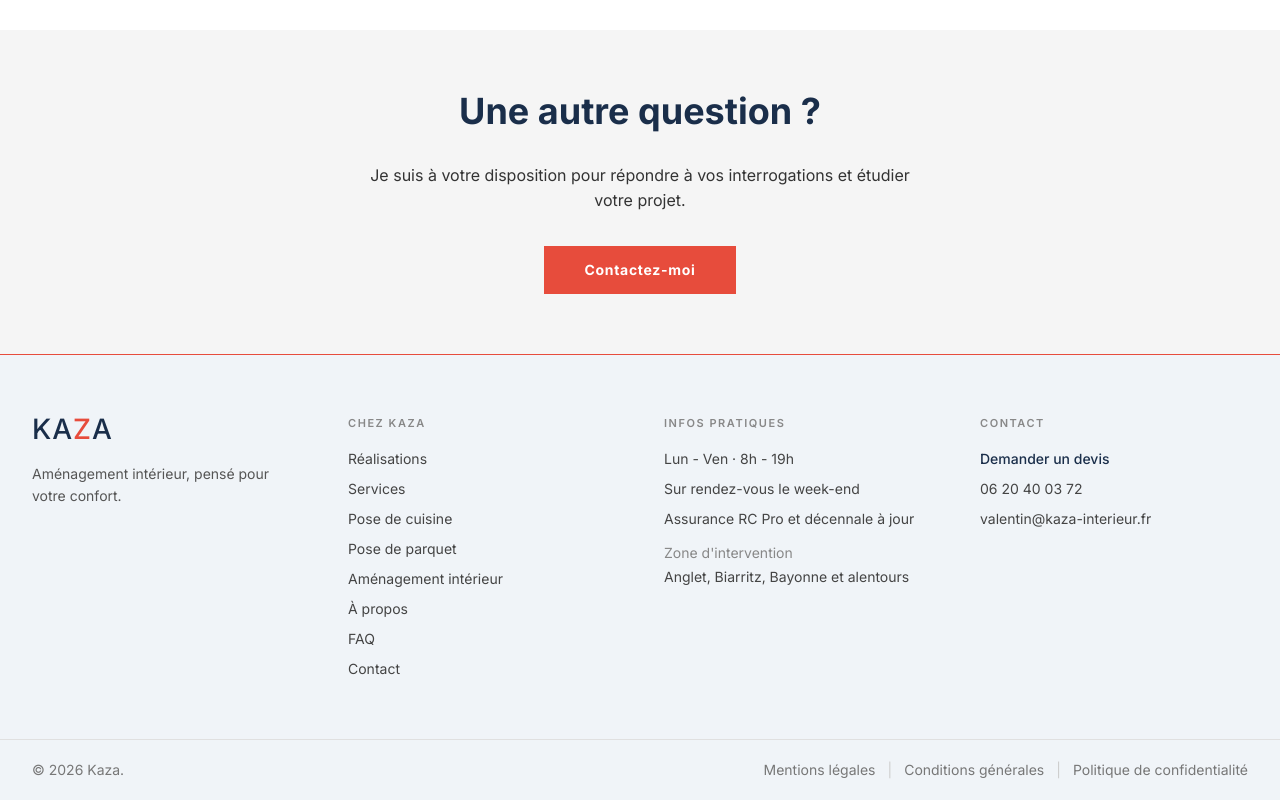
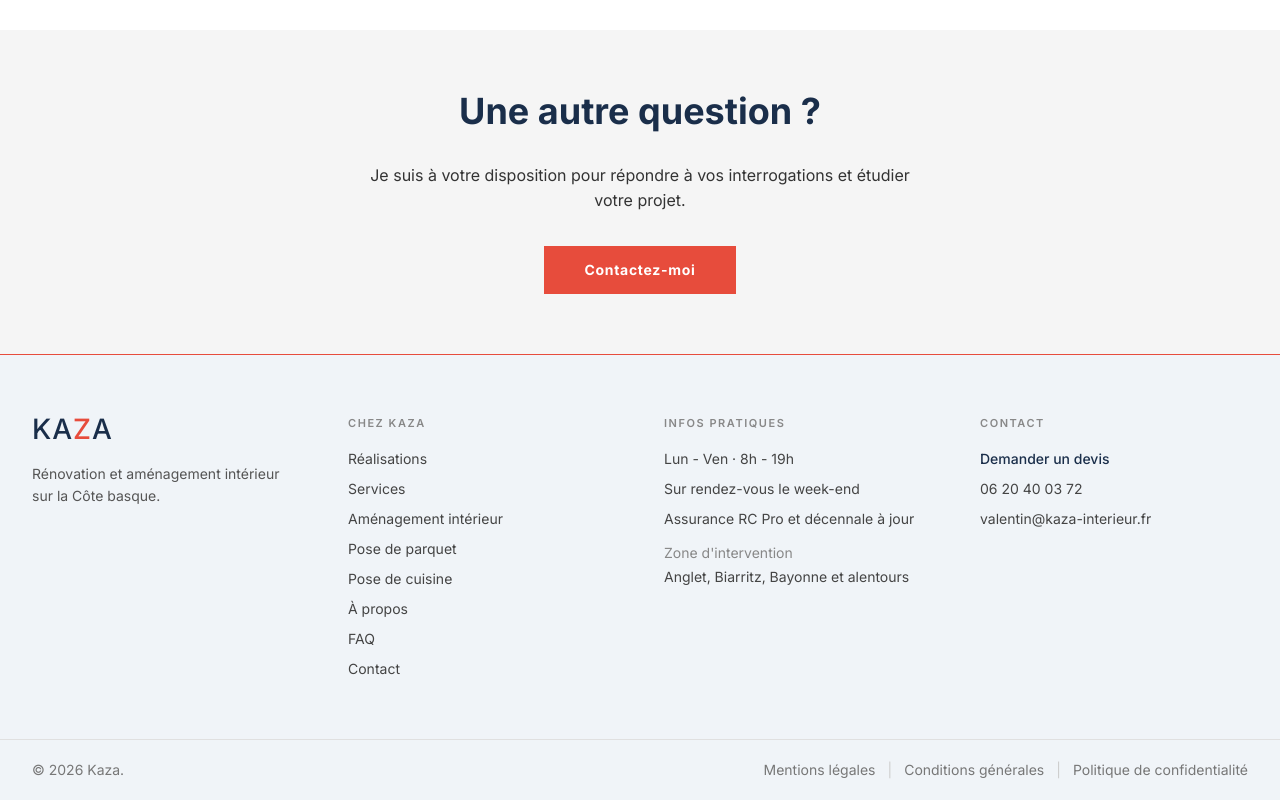
Before and after one commit to valentinverdon-dot/kaza-interieur, a Next.js app: page /faq in a window 1280 px wide. Shown: the part 1038-1838 px from the top of the page. Built offline with nearby package versions, Linux system fonts and the light colour scheme.

Commit message:
Align homepage content with renovation positioning

```diff
--- a/app/page.tsx
+++ b/app/page.tsx
@@ -16,7 +16,7 @@ export default function Home() {
       <Portfolio
         showLink
         title="Réalisations"
-        description="Retrouvez l'ensemble de nos projets d'aménagement intérieur, parquet et cuisine réalisés sur la Côte Basque."
+        description="Découvrez quelques projets de rénovation et d’aménagement réalisés sur la Côte basque."
       />
       <Approche />
       <FAQ showLink />
--- a/components/FAQ.tsx
+++ b/components/FAQ.tsx
@@ -18,7 +18,7 @@ export default function FAQ({
   items = homeFaqs,
   showLink = false,
   showIntro = true,
-  intro = "Quelques réponses aux questions les plus fréquentes sur mes prestations de cuisine, parquet et aménagement intérieur.",
+  intro = "Quelques réponses aux questions les plus fréquentes sur nos prestations de rénovation et d’aménagement intérieur.",
   asPage = false,
 }: FAQProps) {
   const [openIndex, setOpenIndex] = useState<number | null>(0);
--- a/components/Footer.tsx
+++ b/components/Footer.tsx
@@ -3,9 +3,9 @@ import Link from "next/link";
 const chezKazaLinks = [
   { href: "/realisations", label: "Réalisations" },
   { href: "/services", label: "Services" },
+  { href: "/services/amenagement-interieur", label: "Aménagement intérieur" },
+  { href: "/services/pose-parquet", label: "Pose de parquet" },
   { href: "/services/pose-cuisine", label: "Pose de cuisine" },
-  { href: "/services/pose-parquet", label: "Pose de parquet" },
-  { href: "/services/amenagement-interieur", label: "Aménagement intérieur" },
   { href: "/a-propos", label: "À propos" },
   { href: "/faq", label: "FAQ" },
   { href: "/contact", label: "Contact" },
@@ -31,7 +31,7 @@ export default function Footer() {
             <span className="text-[#1a2e4a]">A</span>
           </Link>
           <p className="mt-4 max-w-xs text-sm leading-relaxed text-[#555]">
-            Aménagement intérieur, pensé pour votre confort.
+            Rénovation et aménagement intérieur sur la Côte basque.
           </p>
         </div>
 
```
